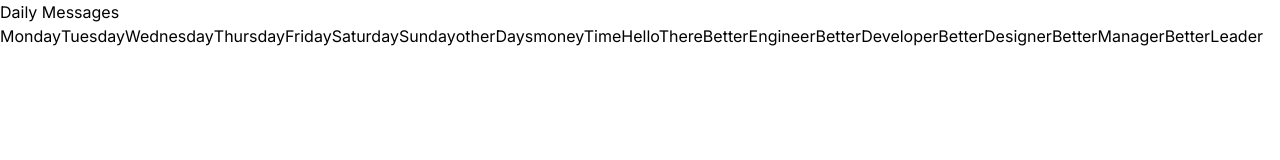
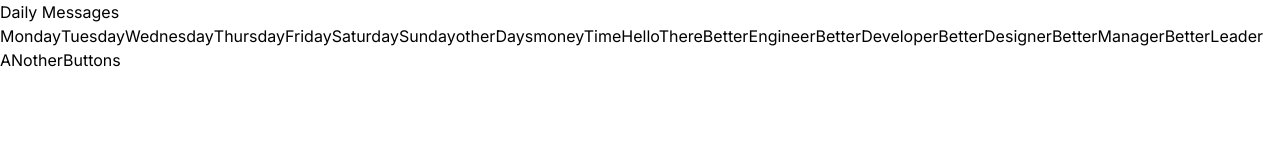
Before and after one commit to kravi4/other-test-front-end, a Next.js app: page / in a window 1280 px wide. Shown: the top 160 px of the page. Built offline with nearby package versions, Linux system fonts and the light colour scheme.

Commit message:
a new button another

```diff
--- a/src/app/page.tsx
+++ b/src/app/page.tsx
@@ -21,6 +21,7 @@ export default function Home() {
     BetterDesigner: "You are a better designer than you think you are",
     BetterManager: "You are a better manager than you think you are",
     BetterLeader: "You are a better leader than you think you are",
+    ANotherButtons: "Click me to see another button",
   };
 
   return (
```
